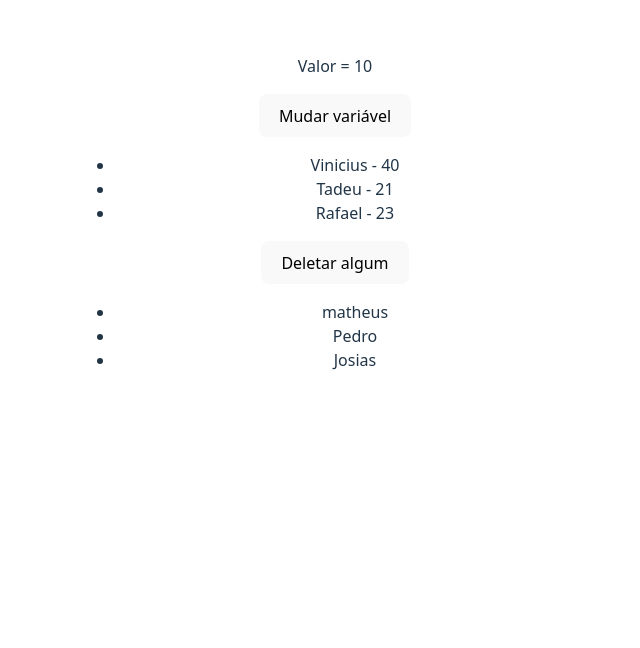
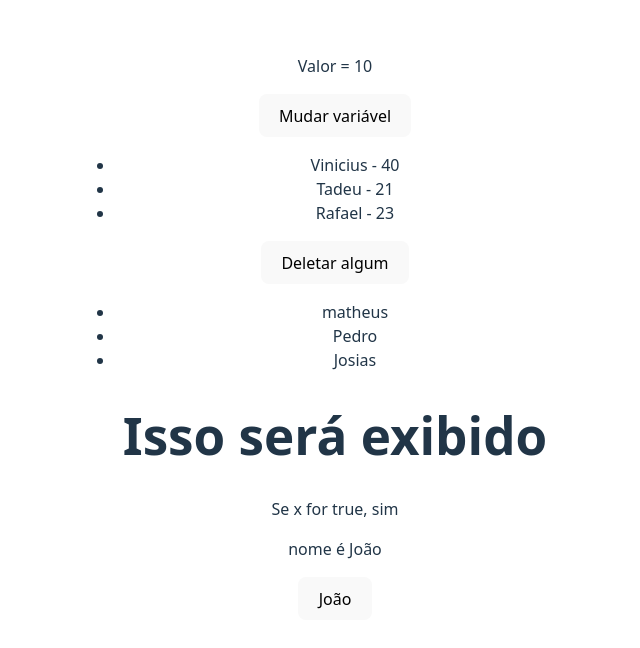
Before and after one commit to viniciusmecosta/CursoReact, a React (Vite) app: page / in a window 1280 px wide. Shown: the part 645-1293 px from the top of the page, without its empty margins (305-945 px from the left). Before the commit the page ends 1065 px from the top, so only its background shows below. Built offline with nearby package versions, Linux system fonts and the light colour scheme.

Commit message:
Renderização condicional

```diff
--- a/src/App.tsx
+++ b/src/App.tsx
@@ -1,5 +1,6 @@
 import "./App.css";
 import logo from "./assets/logo.png"
+import CondicionalRender from "./components/CondicionalRender";
 import ListRender from "./components/ListRender";
 import ManageData from "./components/ManageData";
 function App() {
@@ -12,6 +13,7 @@
         </div>
         <ManageData/>
         <ListRender/>
+        <CondicionalRender/>
       </div>
     </>
   );
--- /dev/null
+++ b/src/components/CondicionalRender.tsx
@@ -0,0 +1,23 @@
+import { useState } from "react"
+
+const CondicionalRender = () => {
+    const [x] = useState(true);
+    const [name,setName] = useState("João");
+  return (
+    <div>
+        <h1> Isso será exibido</h1>
+        {x && <p> Se x for true, sim</p>}
+
+        {name==="João"? (
+            <div><p> nome é João</p></div>
+
+        ) : (
+            <div><p>O nome não é João</p></div>
+
+        )}
+        <button onClick={()=>setName("Vinicius")}>{name}</button>
+    </div>
+  )
+}
+
+export default CondicionalRender
```
